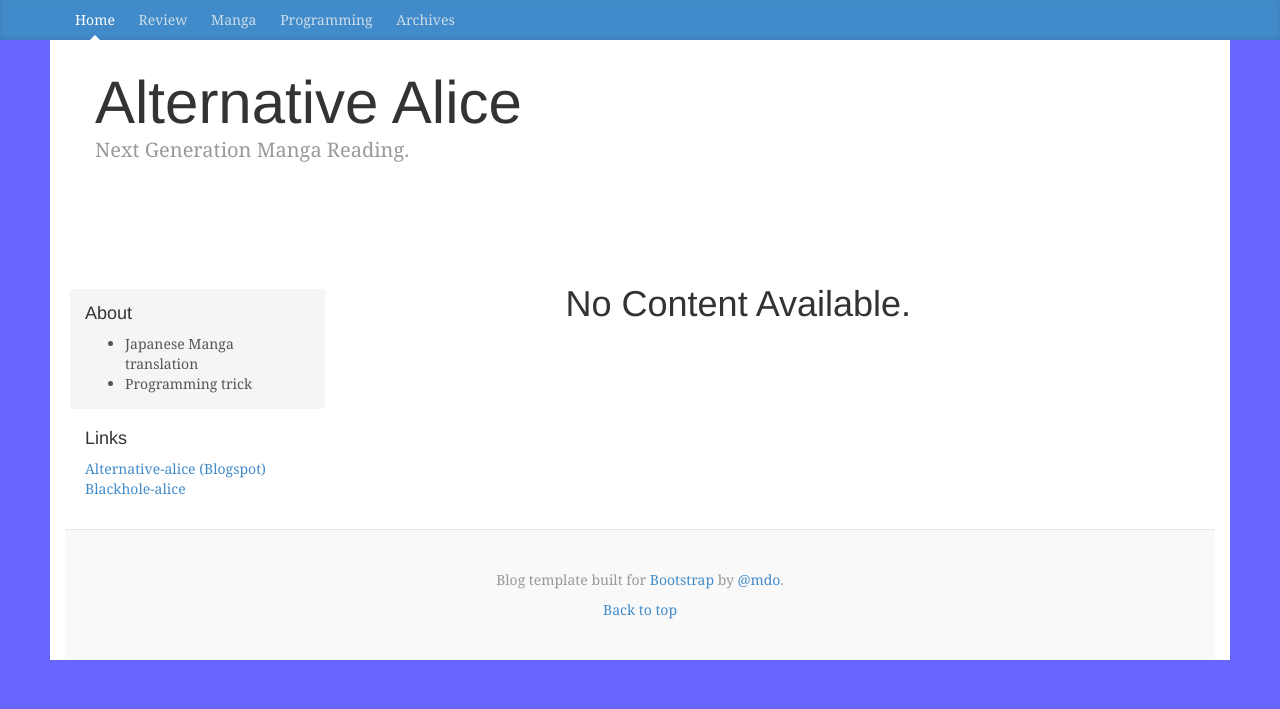
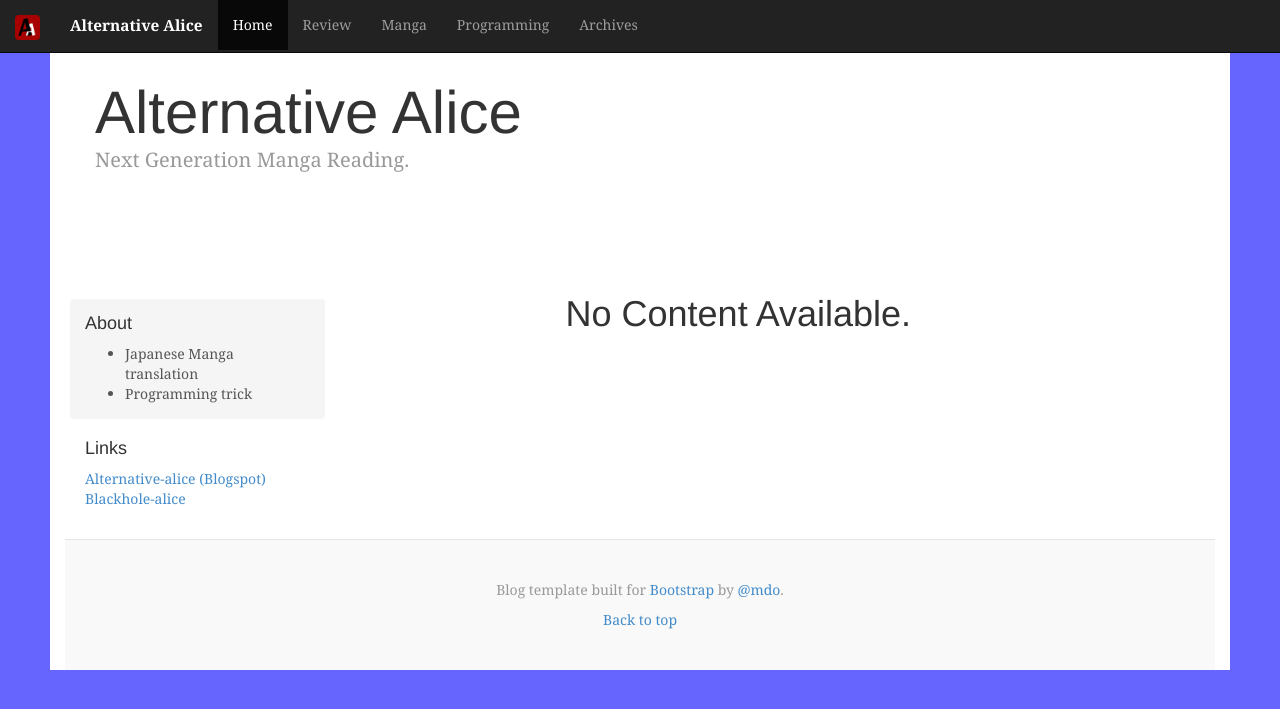
Before and after one commit to aliceblock/blog_template, a Django app: template templates/blog/base.html in a window 1280 px wide. Shown: the top 709 px of the page. Run offline with Django 3.2, Linux system fonts and the light colour scheme; the template is opened without the code that fills it, so the values that code supplies are empty; some libraries are stand-ins or nearby versions.

Commit message:
Change navbar style now support mobile.

```diff
--- a/templates/blog/base.html
+++ b/templates/blog/base.html
@@ -40,8 +40,8 @@
 
     </script>
 </head>
-<body style="background-color: #6666FF">
-    <div class="blog-masthead hidden-xs">
+<body style="background-color: #6666FF;padding-top: 50px;">
+    <!--div class="blog-masthead hidden-xs">
         <div class="container">
             <nav class="blog-nav">
                 <a class="blog-nav-item {% if category == None %}active{% endif %}" href="{% url 'blog_home'%}">Home</a>
@@ -49,10 +49,57 @@
                 <a class="blog-nav-item {% if category == 'MNG' %}active{% endif %}" href="{% url 'blog_home'%}?cat=MNG">Manga</a>
                 <a class="blog-nav-item {% if category == 'PRG' %}active{% endif %}" href="{% url 'blog_home'%}?cat=PRG">Programming</a>
                 <a class="blog-nav-item {% if category == 'archive' %}active{% endif %}" href="{% url 'blog_archive' %}">Archives</a>
-                <!--a class="blog-nav-item {% if category == 'about' %}active{% endif %}" href="{% url 'blog_home'%}?cat=about">About</a-->
+                <!--a class="blog-nav-item {% if category == 'about' %}active{% endif %}" href="{% url 'blog_home'%}?cat=about">About</a>
             </nav>
         </div>
-    </div>
+    </div-->
+    <nav class="navbar navbar-default navbar-fixed-top navbar-inverse" role="navigation">
+        <div class="container-fluid">
+            <div class="navbar-header">
+                <div class="navbar-header">
+                    <button type="button" class="navbar-toggle" data-toggle="collapse" data-target="#collapse-menu">
+                        <span class="sr-only">Toggle navigation</span>
+                        <span class="icon-bar"></span>
+                        <span class="icon-bar"></span>
+                        <span class="icon-bar"></span>
+                    </button>
+                    <a class="navbar-brand" href="{% url 'blog_home'%}">
+                        <img alt="Brand" src="{% static 'icon/favicon.ico' %}" style="max-height:25px;width:auto;height:auto;">
+                    </a>
+                    <p class="navbar-text" style="font-size:1.1em"><b><a href="{% url 'blog_home'%}" style="text-decoration: none;color:white">Alternative Alice</a></b></p>
+                    <div class="nav navbar-nav">
+                        <div class="collapse navbar-collapse" id="collapse-menu">
+                            <ul class="nav navbar-nav">
+                                <li class="{% if category == None %}active{% endif %}" id="home">
+                                    <a href="{% url 'blog_home'%}">Home</a>
+                                </li>
+                            </ul>
+                            <ul class="nav navbar-nav">
+                                <li class="{% if category == 'RVW' %}active{% endif %}" id="review">
+                                    <a href="{% url 'blog_home'%}?cat=RVW">Review</a>
+                                </li>
+                            </ul>
+                            <ul class="nav navbar-nav">
+                                <li class="{% if category == 'MNG' %}active{% endif %}" id="manga">
+                                    <a href="{% url 'blog_home'%}?cat=MNG">Manga</a>
+                                </li>
+                            </ul>
+                            <ul class="nav navbar-nav">
+                                <li class="{% if category == 'PRG' %}active{% endif %}" id="programming">
+                                    <a href="{% url 'blog_home'%}?cat=PRG">Programming</a>
+                                </li>
+                            </ul>
+                            <ul class="nav navbar-nav">
+                                <li class="{% if category == 'archive' %}active{% endif %}" id="archive">
+                                    <a href="{% url 'blog_archive' %}">Archives</a>
+                                </li>
+                            </ul>
+                        </div>
+                    </div>
+                </div>
+            </div>
+        </div>
+    </nav>
     <div class="container" style="background-color: white">
         <a href="{% url 'blog_home' %}" style="text-decoration: none;">
             <div class="blog-header" style="padding:0 30px 100px">
```
Also changed, not shown: static/fonts/glyphicons-halflings-regular.ttf, static/fonts/glyphicons-halflings-regular.woff, 2 other files.
